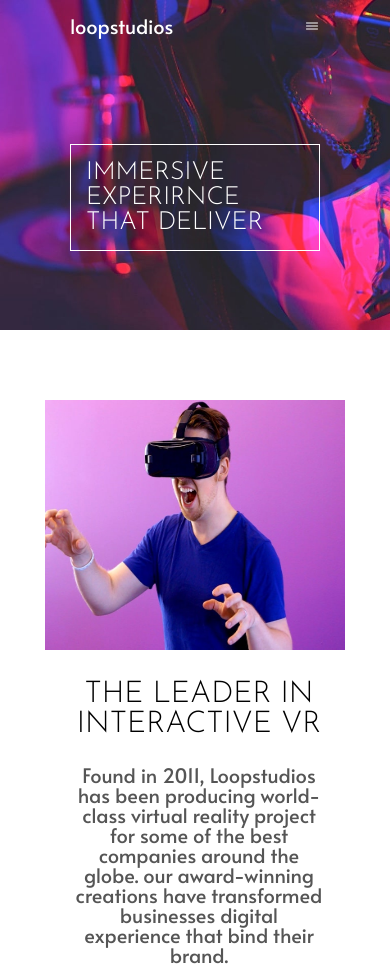
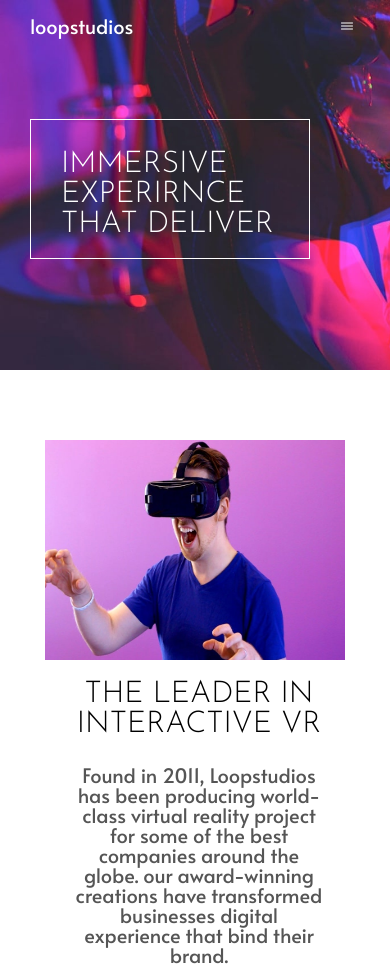
Before and after one commit to Dollypee48/Loopstudios-project, a plain HTML site: page index.html in a window 390 px wide. Shown: the top 968 px of the page. Drawn offline with nearby package versions, Linux system fonts and the light colour scheme; a web font is replaced by a local one.

Commit message:
last correction

```diff
--- a/index.html
+++ b/index.html
@@ -1,5 +1,6 @@
 <!DOCTYPE html>
 <html lang="en">
+
 <head>
     <meta charset="UTF-8">
     <meta name="viewport" content="width=device-width, initial-scale=1.0">
@@ -8,11 +9,16 @@
     <link rel="preconnect" href="https://fonts.gstatic.com" crossorigin>
     <link rel="preconnect" href="https://fonts.googleapis.com">
     <link rel="preconnect" href="https://fonts.gstatic.com" crossorigin>
-<link href="https://fonts.googleapis.com/css2?family=Alata&family=Josefin+Sans:ital,wght@0,100..700;1,100..700&family=Liter&family=Roboto:ital,wght@0,100..900;1,100..900&display=swap" rel="stylesheet">
-<link href="https://fonts.googleapis.com/css2?family=Josefin+Sans:ital,wght@0,100..700;1,100..700&family=Liter&family=Roboto:ital,wght@0,100..900;1,100..900&display=swap" rel="stylesheet">
+    <link
+        href="https://fonts.googleapis.com/css2?family=Alata&family=Josefin+Sans:ital,wght@0,100..700;1,100..700&family=Liter&family=Roboto:ital,wght@0,100..900;1,100..900&display=swap"
+        rel="stylesheet">
+    <link
+        href="https://fonts.googleapis.com/css2?family=Josefin+Sans:ital,wght@0,100..700;1,100..700&family=Liter&family=Roboto:ital,wght@0,100..900;1,100..900&display=swap"
+        rel="stylesheet">
     <link rel="stylesheet" href="style.css">
     <title>Loopstudios landing page</title>
 </head>
+
 <body>
     <header>
         <div class="loop">
@@ -25,7 +31,7 @@
                 <a href="#">Support</a>
             </nav>
             <ion-icon name="menu-outline"></ion-icon>
-        </div><br><br><br><br>
+        </div><br><br><br>
         <div class="immersive">
             <p>IMMERSIVE EXPERIRNCE THAT DELIVER</p>
         </div>
@@ -38,7 +44,9 @@
             </div>
             <div class="active">
                 <h2>THE LEADER IN <br> INTERACTIVE VR</h2><br>
-            <P>Found in 2011, Loopstudios has been producing world-class virtual reality project for some of the best companies around the globe. our award-winning creations have transformed businesses digital experience that bind their brand.</P>
+                <P>Found in 2011, Loopstudios has been producing world-class virtual reality project for some of the
+                    best companies around the globe. our award-winning creations have transformed businesses digital
+                    experience that bind their brand.</P>
             </div>
         </section>
 
@@ -109,4 +117,5 @@
     <script type="module" src="https://unpkg.com/ionicons@7.1.0/dist/ionicons/ionicons.esm.js"></script>
     <script nomodule src="https://unpkg.com/ionicons@7.1.0/dist/ionicons/ionicons.js"></script>
 </body>
+
 </html>
--- a/style.css
+++ b/style.css
@@ -18,7 +18,7 @@ body{
 header{
     background-image: url(/Image/desktop/image-hero.jpg);
     background-size: cover;
-    height: 330px;
+    height: 350px;
     color:  hsl(0, 0%, 100%);
     padding: 10px 70px;
     max-width: 1440;
@@ -60,13 +60,14 @@ header .loop ion-icon{
 
 header .immersive{
     border: 1px solid;
-    width: 250px;
-    font-size: 25px;
+    width: 400px;
+    height: 180px;
+    font-size: 50px;
     position: relative;
     font-family: "Josefin Sans";
     font-weight: 300;
     line-height: 1;
-    padding: 15px;
+    padding: 20px;
 }
 
 main{
@@ -100,7 +101,7 @@ main{
     font-family: "Josefin Sans";
     font-weight: 300;
     position: absolute;
-    top: 555px;
+    top: 580px;
     left: 560px;
     padding-top: 50px;
     padding-left: 70px;
@@ -134,6 +135,7 @@ main{
     justify-content: space-between;
     align-items: center;
     text-align: center;
+    padding-right: 5px;
 }
 
 .creation .create h2{
@@ -368,6 +370,12 @@ footer{
 
 
  }
+
+ .foot .icon {
+    display: flex;
+    flex-direction: column;
+    align-items: end;
+ }
  .foot .icon p{
     font-size: 10px;
  }
@@ -377,6 +385,7 @@ footer{
 /* -------------Media Query--------------- */
 
  @media screen and (max-width:1000px){
+
     header .loop ion-icon{
         display: block;
     }
@@ -406,9 +415,9 @@ footer{
         justify-content: center;
         flex-direction: column;
         position: absolute;
-         left:450px;
-        top: 501px;
-        padding-top: 75px;
+        left:470px;
+        top: 525px;
+        padding-top: 70px;
         padding-left: 50px;
         max-width: 100%;
     }
@@ -416,12 +425,12 @@ footer{
         font-weight: 300;
         font-size: 35px;
         line-height: 1;
-        width: 400px;
+        width: 350px;
     }
 
     .interactive .active p{
         font-size: 15px;
-        width: 400px;
+        width: 350px;
         line-height: 1.2;
 
     }
@@ -456,22 +465,37 @@ footer{
         font-size: 10px;
     }
 
-
-    }
     .foot .icon ion-icon{
         font-size: 15px;
-
 
      }
      .foot .icon p{
         font-size: 15px;
 
      }
+    }
 
 
 
 
     @media screen and (max-width:857px){
+        header{
+            padding: 10px 70px;
+            padding-right: 75px;
+            height: 370px;
+        }
+        header .immersive{
+        border: 1px solid;
+        width: 620px;
+        height: 230px;
+        font-size: 70px;
+        position: relative;
+        font-family: "Josefin Sans";
+        font-weight: 300;
+        line-height: 1;
+        padding: 15px;
+        }
+
         .interactive{
             display: flex;
             justify-content: center;
@@ -613,6 +637,22 @@ footer{
 
 
         @media screen and (max-width: 700px){
+            header{
+                padding: 10px 50px;
+                padding-right: 50px;
+            }
+            header .immersive{
+            border: 1px solid;
+            width: 550px;
+            height: 200px;
+            font-size: 60px;
+            position: relative;
+            font-family: "Josefin Sans";
+            font-weight: 300;
+            line-height: 1;
+            padding: 15px;
+            }
+
             .interactive{
                 display: flex;
                 justify-content: center;
@@ -633,7 +673,7 @@ footer{
                 flex-direction: column;
                 position: absolute;
                 left:85px;
-                top: 770px;
+                top: 810px;
                 padding-top: 75px;
                 padding-left: 20px;
                 max-width: 100%;
@@ -641,14 +681,14 @@ footer{
             .interactive .active h2{
                 font-weight: 300;
                 color: black;
-                font-size: 50px;
+                font-size: 40px;
                 line-height: 1;
             }
 
             .interactive .active p{
                 font-size: 25px;
                 text-align: center;
-                width: 500px;
+                width: 400px;
             }
 
             .creation{
@@ -692,6 +732,22 @@ footer{
         }
 
         @media screen and (max-width: 600px){
+            header{
+                padding: 10px 50px;
+                padding-right: 60px;
+            }
+            header .immersive{
+            border: 1px solid;
+            width: 450px;
+            height: 200px;
+            font-size: 50px;
+            position: relative;
+            font-family: "Josefin Sans";
+            font-weight: 300;
+            line-height: 1;
+            padding: 20px;
+            }
+
             .interactive{
                 display: flex;
                 justify-content: center;
@@ -712,7 +768,7 @@ footer{
                 flex-direction: column;
                 position: absolute;
                 left: 28px;
-                top: 750px;
+                top: 770px;
                 padding-top: 75px;
                 padding-left: 20px;
                 max-width: 100%;
@@ -726,7 +782,7 @@ footer{
 
             .interactive .active p{
                 font-size: 20px;
-                width: 400px;
+                width: 380px;
                 text-align: center;
             }
             .mobile .createMobile h2{
@@ -764,8 +820,24 @@ footer{
     }
 
     @media screen and (max-width: 500px){
+        header{
+        padding: 10px 30px;
+        padding-right: 30px;
+    }
+    header .immersive{
+    border: 1px solid;
+    width: 350px;
+    height: 150px;
+    font-size: 40px;
+    position: relative;
+    font-family: "Josefin Sans";
+    font-weight: 300;
+    line-height: 1;
+    padding: 20px;
+    }
+
         .interactive img{
-            width: 400px;
+            width: 350px;
             height: 300px;
     }
     .interactive .active{
@@ -793,8 +865,14 @@ footer{
         font-size: 20px;
         font-weight: 300;
         text-align: center;
+        width: 300px;
+    }
+    .mobile .earthMobile div{
+        border: 1px solid ;
+        height: 120px;
         width: 350px;
-    }
+        border: none;
+}
 
     .mobile .createMobile h2{
         font-family: "Josefin Sans";
@@ -817,6 +895,21 @@ footer{
 }
 
 @media screen and (max-width: 400px){
+    header{
+        padding: 10px 30px;
+        padding-right: 35px;
+    }
+    header .immersive{
+    border: 1px solid;
+    width: 280px;
+    height: 140px;
+    font-size: 30px;
+    position: relative;
+    font-family: "Josefin Sans";
+    font-weight: 300;
+    line-height: 1;
+    padding: 30px;
+    }
     .interactive img{
         width: 300px;
         height: 250px;
```
Lines whose indentation alone changed are shown as unchanged.
